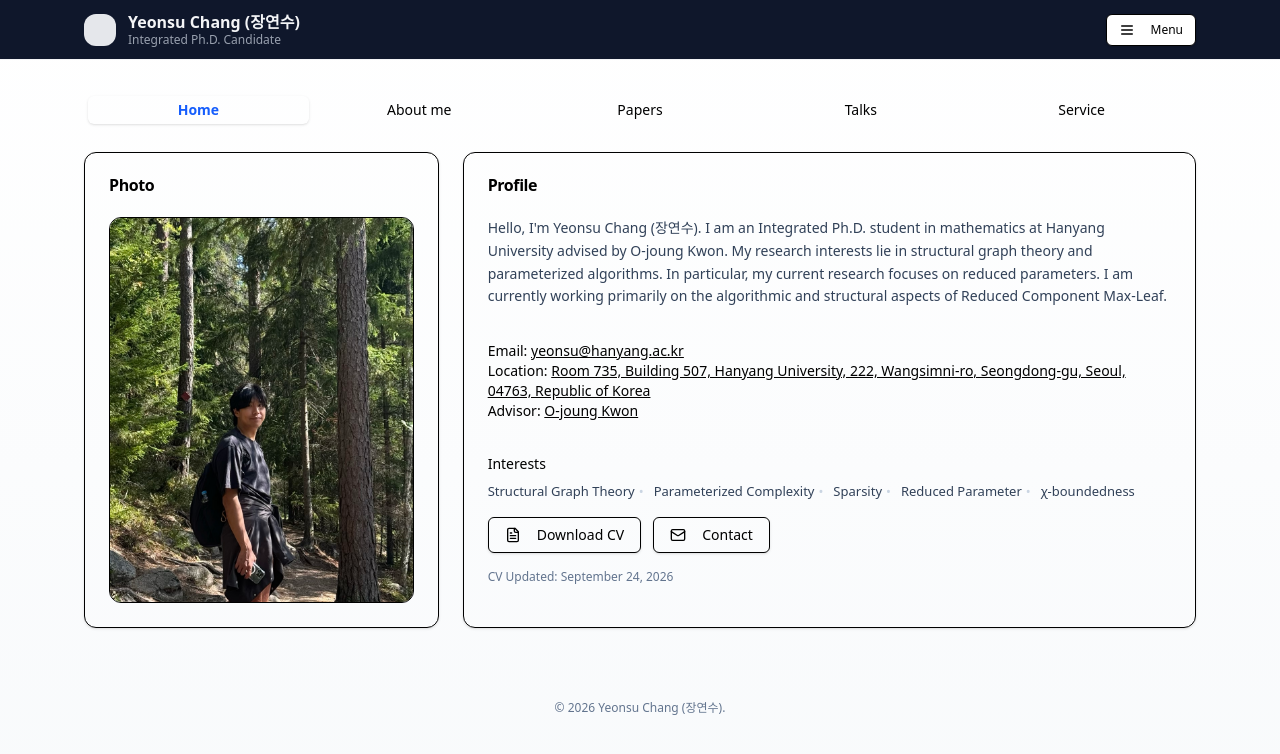
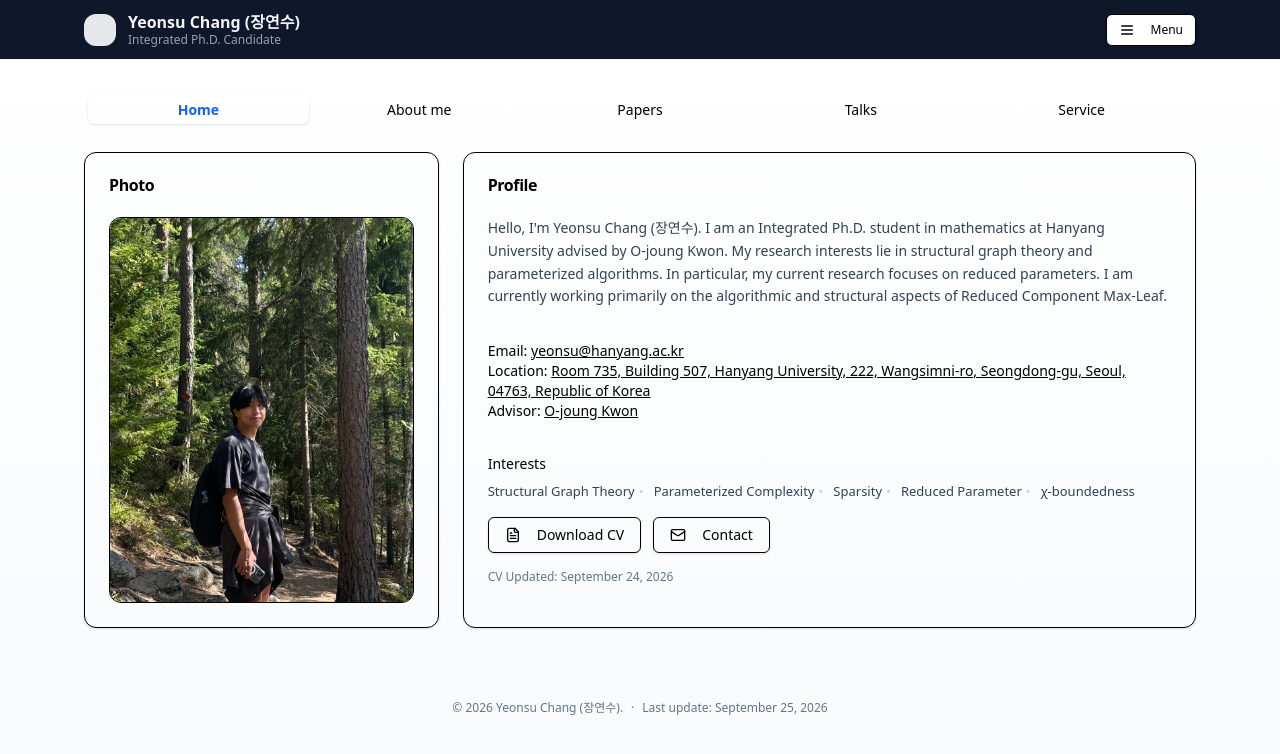
Before and after one commit to Yeonsu-Chang/Yeonsu-Chang.github.io, a React (Vite) app: page / in a window 1280 px wide. Shown: the top 754 px of the page. Built offline with nearby package versions, Linux system fonts and the light colour scheme; the HTML template or start-up script is replaced by a standard one.

Commit message:
Add site update date

```diff
--- a/src/App.tsx
+++ b/src/App.tsx
@@ -603,8 +603,10 @@ export default function App() {
         </Tabs>
       </main>
 
-      <footer className="py-10 text-center text-xs text-slate-500">
-        © {new Date().getFullYear()} {PROFILE.name}.
+      <footer className="flex flex-wrap items-center justify-center gap-x-2 gap-y-1 py-10 text-center text-xs text-slate-500">
+        <span>© {new Date().getFullYear()} {PROFILE.name}.</span>
+        <span aria-hidden="true">·</span>
+        <span>Last update: September 25, 2026</span>
       </footer>
     </div>
   );
```
